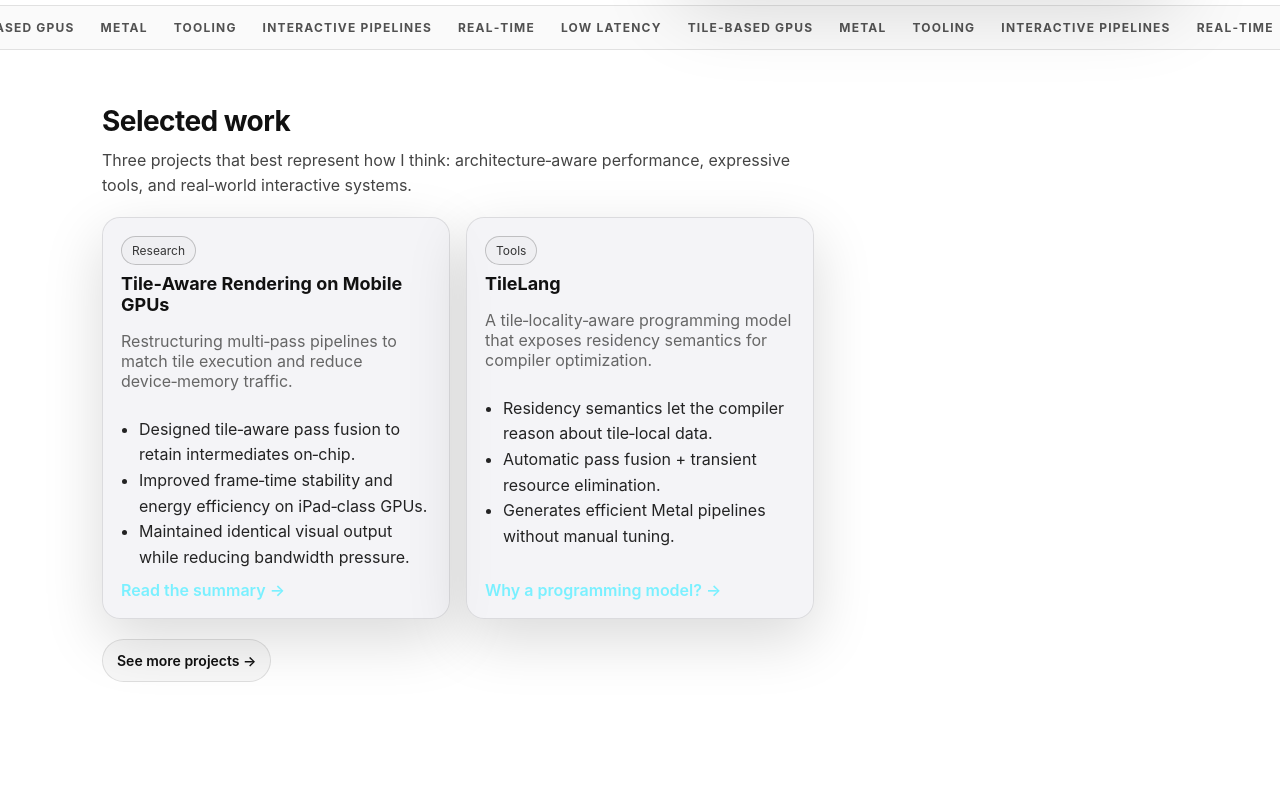
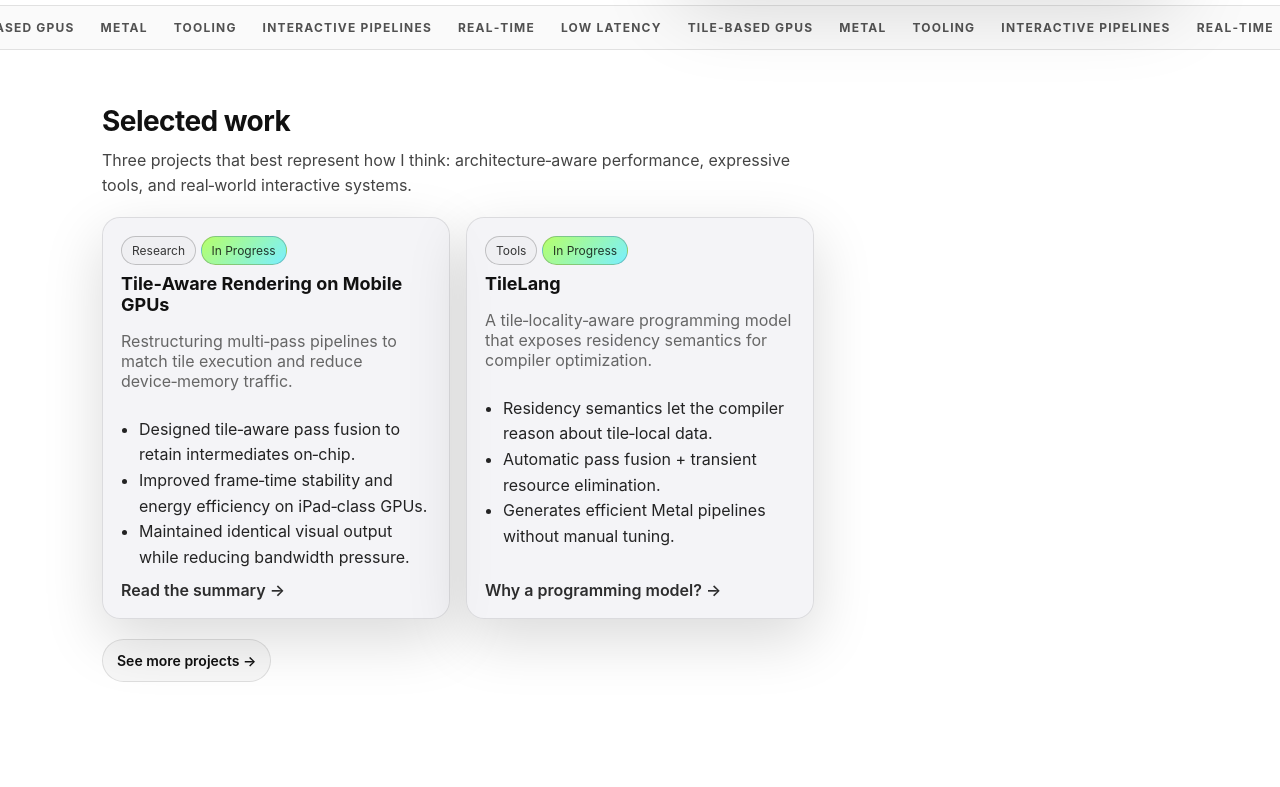
Before and after one commit to saumyalahera/saumyalahera.com, a plain HTML site: page index.html in a window 1280 px wide. Shown: the part 500-1287 px from the top of the page. Drawn offline with Linux system fonts and the light colour scheme.

Commit message:
Text color changes

```diff
--- a/index.html
+++ b/index.html
@@ -56,6 +56,7 @@
         <article class="card">
           <div class="card__top">
             <div class="tag">Research</div>
+            <span class="tag tag--alt">In Progress</span>
             <h3>Tile‑Aware Rendering on Mobile GPUs</h3>
             <p class="muted">Restructuring multi‑pass pipelines to match tile execution and reduce device‑memory traffic.</p>
           </div>
@@ -72,6 +73,7 @@
         <article class="card">
           <div class="card__top">
             <div class="tag">Tools</div>
+            <span class="tag tag--alt">In Progress</span>
             <h3>TileLang</h3>
             <p class="muted">A tile‑locality‑aware programming model that exposes residency semantics for compiler optimization.</p>
           </div>
--- a/styles.css
+++ b/styles.css
@@ -340,7 +340,7 @@ h1{
 .muted{color:#666666}
 .bullets{margin:0; padding-left:18px; color:rgba(0,0,0,.86); line-height:1.6}
 .card__actions{margin-top:auto}
-.link{color:var(--accent2); text-decoration:none; font-weight:600}
+.link{color:rgba(0,0,0,.82); text-decoration:none; font-weight:600}
 .link:hover{text-decoration:underline}
 
 .split{
```
